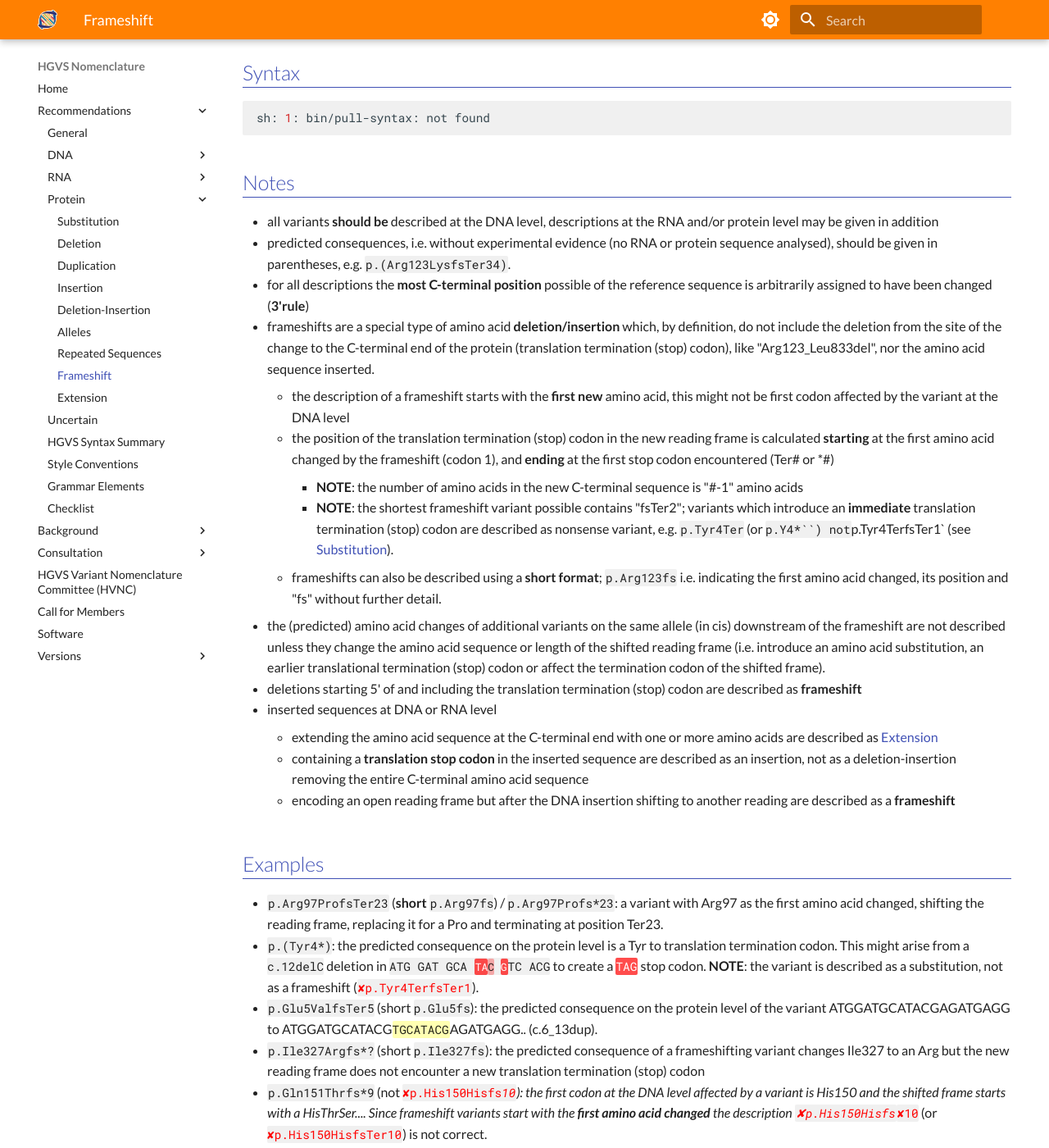
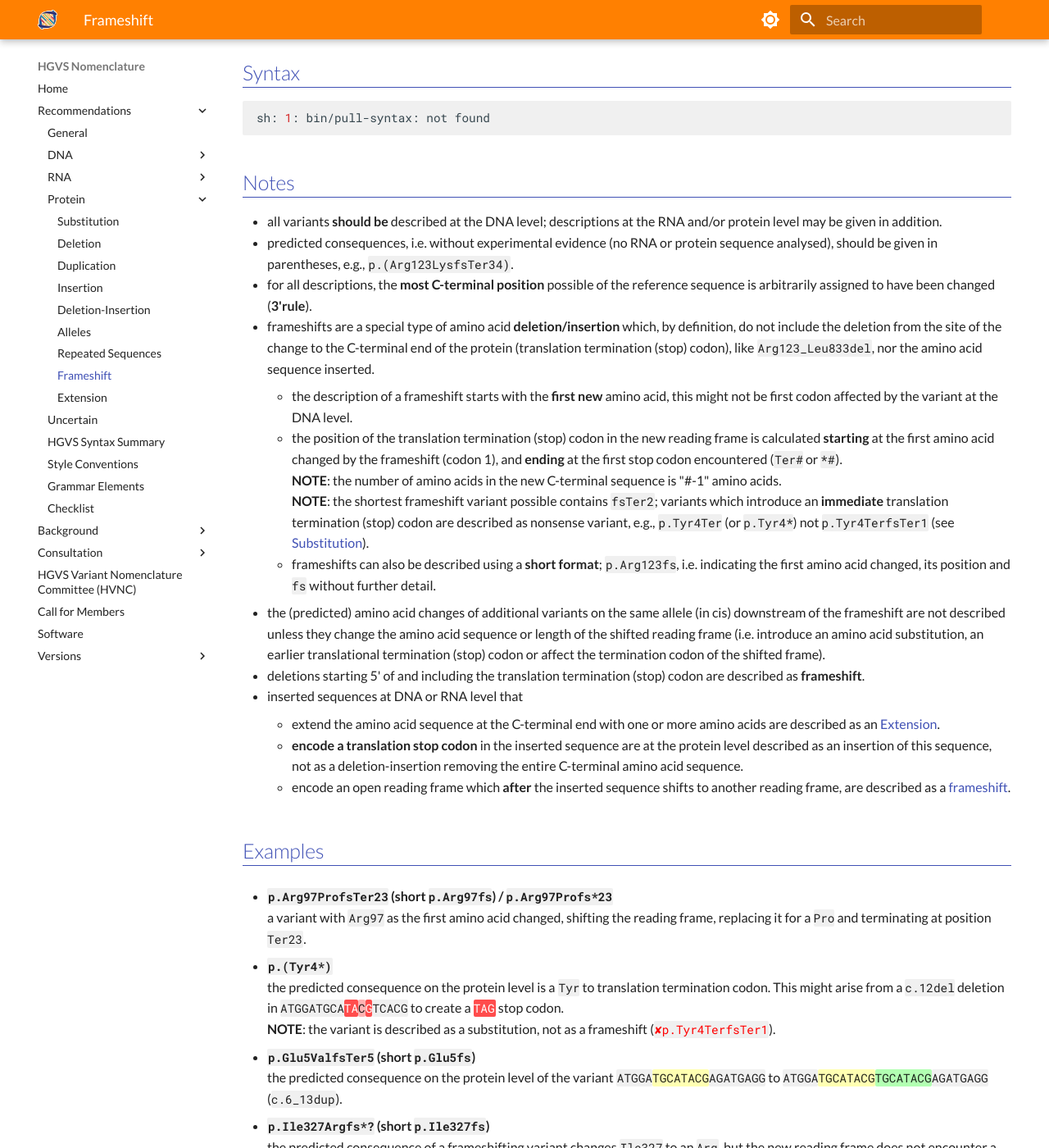
Before and after one commit to HGVSnomenclature/hgvs-nomenclature, an MkDocs documentation site: the page built from docs/recommendations/protein/frameshift.md, in a window 1280 px wide and 1400 px high, scrolled down 273 px. Shown: the whole window at 82% size. Built offline with MkDocs 1.6.1 and Material for MkDocs 9.7.7, drawn with Linux system fonts in a browser that asks for light colours; some of the changed text lies outside the part shown.

Commit message:
Styled and fixed the protein/frameshift page.
Synced notes and the discussion and fixed typos.

```diff
--- a/docs/recommendations/protein/frameshift.md
+++ b/docs/recommendations/protein/frameshift.md
@@ -12,33 +12,47 @@ bin/pull-syntax -c -f docs/syntax.yaml aa.fs
 
 ## Notes
 
-- all variants **should be** described at the DNA level, descriptions at the RNA and/or protein level may be given in addition
-- predicted consequences, i.e. without experimental evidence (no RNA or protein sequence analysed), should be given in parentheses, e.g. `p.(Arg123LysfsTer34)`.
-- for all descriptions the **most C-terminal position** possible of the reference sequence is arbitrarily assigned to have been changed (**3'rule**)
-- frameshifts are a special type of amino acid **deletion/insertion** which, by definition, do not include the deletion from the site of the change to the C-terminal end of the protein (translation termination (stop) codon), like "Arg123_Leu833del", nor the amino acid sequence inserted.
-    - the description of a frameshift starts with the **first new** amino acid, this might not be first codon affected by the variant at the DNA level
-    - the position of the translation termination (stop) codon in the new reading frame is calculated **starting** at the first amino acid changed by the frameshift (codon 1), and **ending** at the first stop codon encountered (Ter# or \*#)
-        - **NOTE**: the number of amino acids in the new C-terminal sequence is "#-1" amino acids
-        - **NOTE**: the shortest frameshift variant possible contains "fsTer2"; variants which introduce an **immediate** translation termination (stop) codon are described as nonsense variant, e.g. `p.Tyr4Ter` (or `p.Y4*``) not `p.Tyr4TerfsTer1` (see [Substitution](substitution.md)).
-    - frameshifts can also be described using a **short format**; `p.Arg123fs` i.e. indicating the first amino acid changed, its position and "fs" without further detail.
+- all variants **should be** described at the DNA level; descriptions at the RNA and/or protein level may be given in addition.
+- predicted consequences, i.e. without experimental evidence (no RNA or protein sequence analysed), should be given in parentheses, e.g., `p.(Arg123LysfsTer34)`.
+- for all descriptions, the **most C-terminal position** possible of the reference sequence is arbitrarily assigned to have been changed (**3'rule**).
+- frameshifts are a special type of amino acid **deletion/insertion** which, by definition, do not include the deletion from the site of the change to the C-terminal end of the protein (translation termination (stop) codon), like `Arg123_Leu833del`, nor the amino acid sequence inserted.
+    - the description of a frameshift starts with the **first new** amino acid, this might not be first codon affected by the variant at the DNA level.
+    - the position of the translation termination (stop) codon in the new reading frame is calculated **starting** at the first amino acid changed by the frameshift (codon 1), and **ending** at the first stop codon encountered (`Ter#` or `*#`).<br>
+      **NOTE**: the number of amino acids in the new C-terminal sequence is "#-1" amino acids.<br>
+      **NOTE**: the shortest frameshift variant possible contains `fsTer2`; variants which introduce an **immediate** translation termination (stop) codon are described as nonsense variant, e.g., `p.Tyr4Ter` (or `p.Tyr4*`) not `p.Tyr4TerfsTer1` (see [Substitution](substitution.md)).
+    - frameshifts can also be described using a **short format**; `p.Arg123fs`, i.e. indicating the first amino acid changed, its position and `fs` without further detail.
 - the (predicted) amino acid changes of additional variants on the same allele (in cis) downstream of the frameshift are not described unless they change the amino acid sequence or length of the shifted reading frame (i.e. introduce an amino acid substitution, an earlier translational termination (stop) codon or affect the termination codon of the shifted frame).
-- deletions starting 5' of and including the translation termination (stop) codon are described as **frameshift**
-- inserted sequences at DNA or RNA level
-    - extending the amino acid sequence at the C-terminal end with one or more amino acids are described as [Extension](extension.md)
-    - containing a **translation stop codon** in the inserted sequence are described as an insertion, not as a deletion-insertion removing the entire C-terminal amino acid sequence
-    - encoding an open reading frame but after the DNA insertion shifting to another reading are described as a **frameshift**
+- deletions starting 5' of and including the translation termination (stop) codon are described as **frameshift**.
+- inserted sequences at DNA or RNA level that
+    - extend the amino acid sequence at the C-terminal end with one or more amino acids are described as an [Extension](extension.md).
+    - **encode a translation stop codon** in the inserted sequence are at the protein level described as an insertion of this sequence, not as a deletion-insertion removing the entire C-terminal amino acid sequence.
+    - encode an open reading frame which **after** the inserted sequence shifts to another reading frame, are described as a [frameshift](frameshift.md).
 
 ## Examples
 
-- `p.Arg97ProfsTer23` (**short** `p.Arg97fs`) / `p.Arg97Profs*23`: a variant with Arg97 as the first amino acid changed, shifting the reading frame, replacing it for a Pro and terminating at position Ter23.
-- `p.(Tyr4*)`: the predicted consequence on the protein level is a Tyr to translation termination codon. This might arise from a `c.12delC` deletion in <code>ATG GAT GCA <code class="stop">TA</code><code
-        class="del">C</code><code> </code><code class="stop">G</code>TC ACG</code> to create a <code class="stop">TAG</code> stop codon. **NOTE**: the variant is described as a substitution, not as a frameshift (<code class="invalid">p.Tyr4TerfsTer1</code>).
-- `p.Glu5ValfsTer5` (short `p.Glu5fs`): the predicted consequence on the protein level of the variant ATGGATGCATACGAGATGAGG to ATGGATGCATACG<code class="spot1">TGCATACG</code>AGATGAGG.. (c.6_13dup).
-- `p.Ile327Argfs*?` (short `p.Ile327fs`): the predicted consequence of a frameshifting variant changes Ile327 to an Arg but the new reading frame does not encounter a new translation termination (stop) codon
-- `p.Gln151Thrfs*9` (not <code class="invalid">p.His150Hisfs*10</code>): the first codon at the DNA level affected by a variant is His150 and the shifted frame starts with a HisThrSer.... Since frameshift variants start with the **first amino acid changed** the description <code class="invalid">p.His150Hisfs*10</code> (or <code class="invalid">p.His150HisfsTer10</code>) is not correct.
+- **`p.Arg97ProfsTer23` (short `p.Arg97fs`) / `p.Arg97Profs*23`**<br>
+  a variant with `Arg97` as the first amino acid changed, shifting the reading frame, replacing it for a `Pro` and terminating at position `Ter23`.
+
+- **`p.(Tyr4*)`**<br>
+  the predicted consequence on the protein level is a `Tyr` to translation termination codon.
+  This might arise from a `c.12del` deletion in `ATGGATGCA`<code class="stop">TA</code><code class="del">C</code><code class="stop">G</code>`TCACG` to create a <code class="stop">TAG</code> stop codon.<br>
+  **NOTE**: the variant is described as a substitution, not as a frameshift (<code class="invalid">p.Tyr4TerfsTer1</code>).
+
+- **`p.Glu5ValfsTer5` (short `p.Glu5fs`)**<br>
+  the predicted consequence on the protein level of the variant `ATGGA`<code class="spot1">TGCATACG</code>`AGATGAGG` to `ATGGA`<code class="spot1">TGCATACG</code><code class="ins">TGCATACG</code>`AGATGAGG` (`c.6_13dup`).
+
+- **`p.Ile327Argfs*?` (short `p.Ile327fs`)**<br>
+  the predicted consequence of a frameshifting variant changes `Ile327` to an `Arg`, but the new reading frame does not encounter a new translation termination (stop) codon.
+
+- **`p.Gln151Thrfs*9` (not <code class="invalid">p.His150Hisfs*10</code>)**<br>
+  the first codon at the DNA level affected by a variant is `His150` and the shifted frame starts with a `HisThrSer`.
+  Since frameshift variants start with the **first amino acid changed**, the description <code class="invalid">p.His150HisfsTer10</code> (or <code class="invalid">p.His150Hisfs*10</code>) is not correct.
 
 ## Discussion
 
 !!! note "What do you mean with "variants should be described on the protein level and not incorporate knowledge regarding the change at the DNA-level"?"
 
-    It means that protein variant descriptions should be derived from comparing the variant protein sequence with the reference protein sequence. Knowledge on the underlying change at the DNA level should not be used. For example, when <code>MetTrpSerSer<code class="del">Ser</code>HisAsp</code> changes to <code>MetTrpSerSerHisAsp</code> this is described as `p.Ser5del`. The information that at the DNA level the change is ..ATGTGGTCCAGTTCCCACGAT.. to ..ATGTGGTCC<code class="spot1">_</code>TCCCACGAT.., so the codon for Ser4 is deleted, is not used; the description `p.Ser4del` is not correct.
+    It means that protein variant descriptions should be derived from comparing the variant protein sequence with the reference protein sequence.
+    Knowledge on the underlying change at the DNA level should not be used.
+    For example, when `MetTrpSerSer`<code class="del">Ser</code>`HisAsp..` changes to `MetTrpSerSerHisAsp..`, this is described as `p.Ser5del`.
+    The information that at the DNA level the change is `..ATGTGGTCC`<code class="del">AGT</code>`TCCCACGAT..` to `..ATGTGGTCCTCCCACGAT..`, so the codon for `Ser4` is deleted, is not used; the description `p.Ser4del` is not correct.
```
